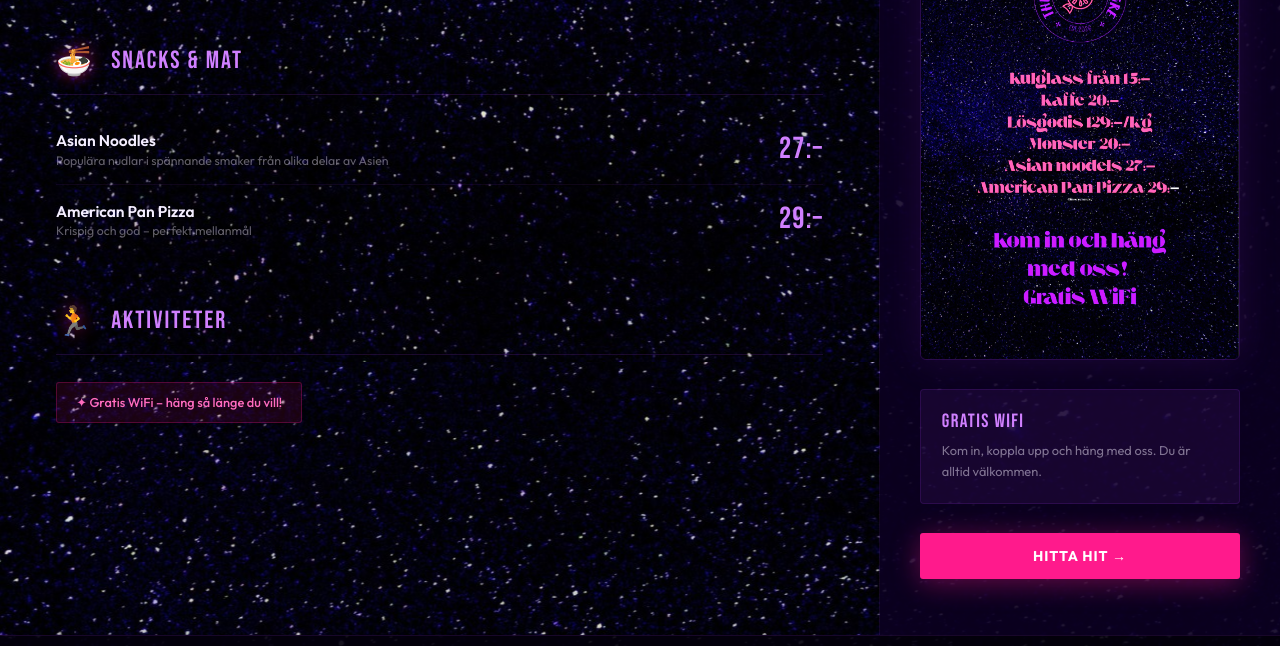
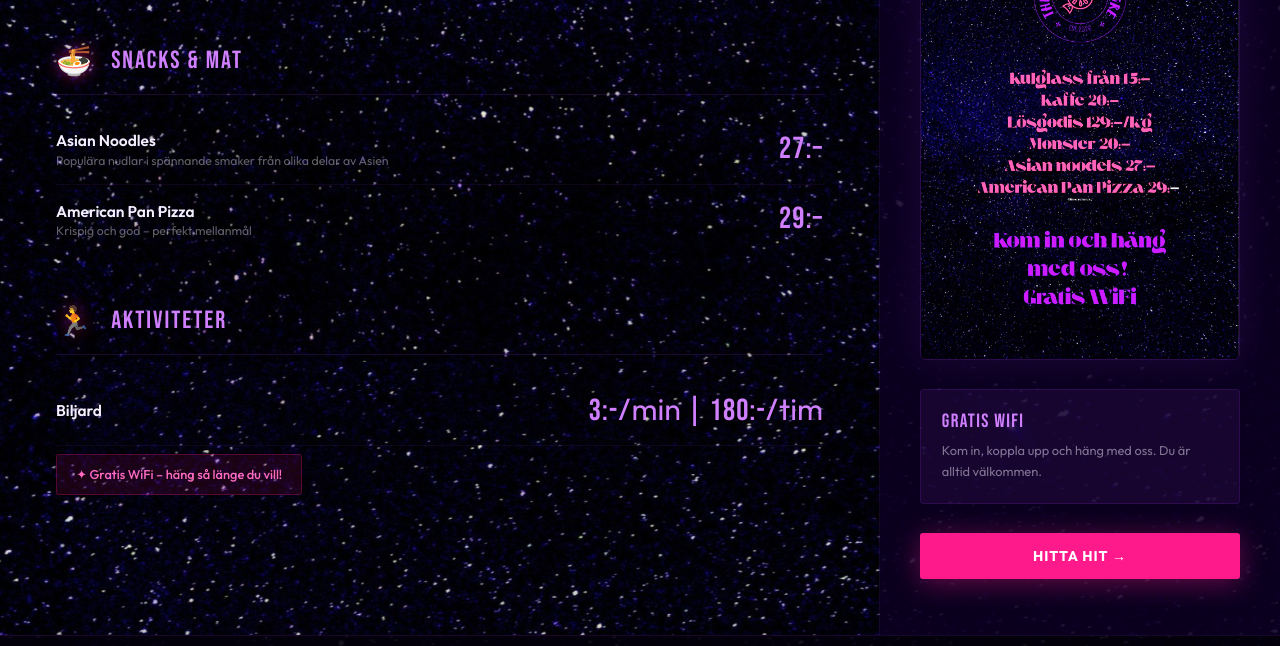
Before and after one commit to Kioho/temp_stuff, a website built with Vite: page sortiment.html in a window 1280 px wide. Shown: the part 1238-1884 px from the top of the page. Built offline with nearby package versions, Linux system fonts and the light colour scheme.

Commit message:
Add Biljard activity pricing

```diff
--- a/sortiment.html
+++ b/sortiment.html
@@ -95,6 +95,7 @@ footer{background:rgba(4,0,12,.9);border-top:1px solid rgba(174,61,255,.12);padd
 .mi-desc{font-size:.77rem;color:rgba(244,238,255,.4)}
 .mi-price{position:relative;font-family:'Bebas Neue',sans-serif;font-size:1.9rem;letter-spacing:.04em;color:var(--pp2);white-space:nowrap;flex-shrink:0}
 .mi-price-from{font-size:.5em}
+.mi-price-unit{font-family:'Outfit',sans-serif;font-size:1em;letter-spacing:0;text-transform:lowercase}
 .mi-price.big{color:var(--pk);font-size:2.3rem;text-shadow:0 0 20px rgba(255,26,140,.4)}
 .mi-price sub{position:absolute;left:calc(100% + .12rem);bottom:.2rem;font-size:1rem;line-height:1;color:rgba(208,128,255,.6)}
 .free-note{display:inline-flex;align-items:center;gap:.5rem;padding:.7rem 1.2rem;background:rgba(255,26,140,.1);border:1px solid rgba(255,26,140,.25);border-radius:3px;font-size:.8rem;color:var(--pk2);font-weight:500;margin-top:.5rem}
@@ -156,6 +157,7 @@ footer{background:rgba(4,0,12,.9);border-top:1px solid rgba(174,61,255,.12);padd
     </div>
     <div class="cat-block">
       <div class="cat-hd"><span class="cat-ico">🏃</span><div class="cat-name">Aktiviteter</div></div>
+      <div class="mi"><div class="mi-l"><div class="mi-name">Biljard</div></div><div class="mi-price">3:-/<span class="mi-price-unit">min</span> | 180:-/<span class="mi-price-unit">tim</span></div></div>
       <div class="free-note">✦ Gratis WiFi – häng så länge du vill!</div>
     </div>
   </div>
```
Also changed, not shown: PROJECT_PLAN.md (+1 -0 lines).
